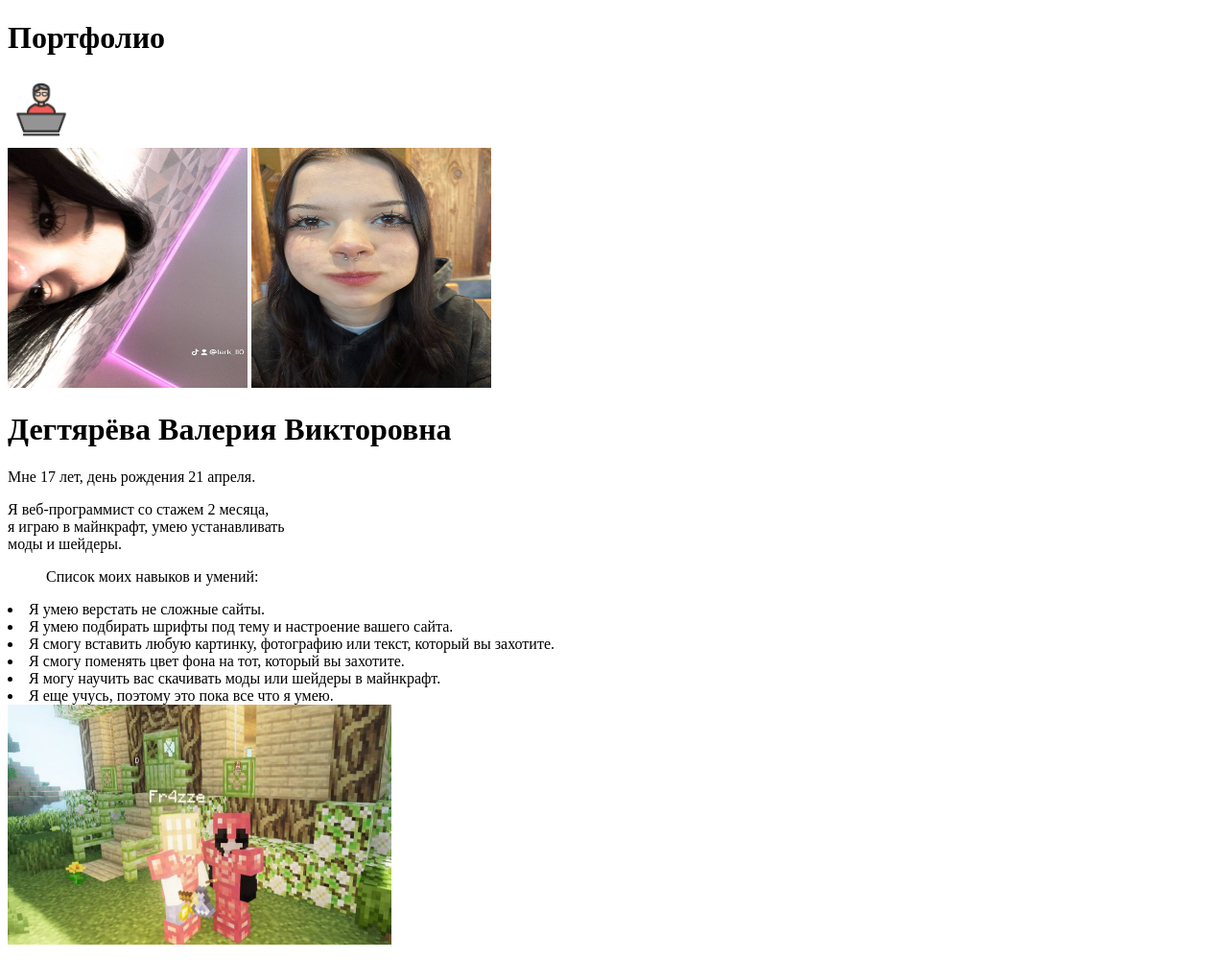
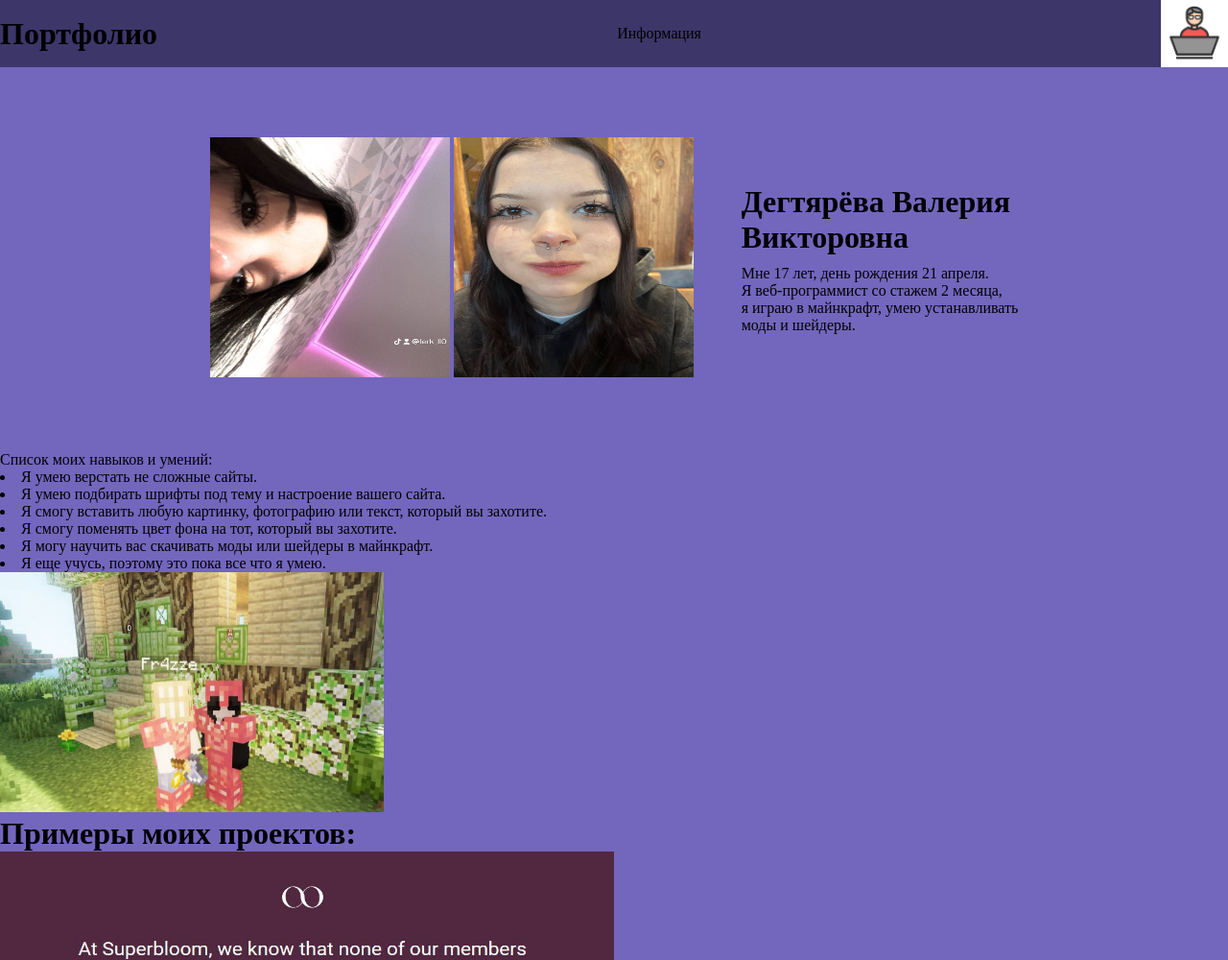
Before and after one commit to husiwijn-L/portfolioo, a plain HTML site: page index.html in a window 1280 px wide. Shown: the top 1000 px of the page at 96% size. Drawn offline with Linux system fonts and the light colour scheme.

Commit message:
сделала head и основную информацию, также внесла изменения в HTML

```diff
--- a/index.html
+++ b/index.html
@@ -9,16 +9,23 @@
 <body>
     <div class="head">
         <h1>Портфолио</h1>
+        <p>Информация</p>
         <img src="image/programmist.jpg" alt="программист" width="70" height="70">
     </div>
     <div class="OsnInfo">
+        <div>
         <img src="image/foto.jpg" alt="мое фото" width="250" height="250">
         <img src="image/foto2.jpg" alt="мое фото2" width="250" height="250">
-        <h1>Дегтярёва Валерия Викторовна</h1>
+        </div>
+        <div class="text1">
+        <h1>Дегтярёва Валерия<br/>Викторовна</h1>
+        <div>
         <p>Мне 17 лет, день рождения 21 апреля.</p>
         <p>Я веб-программист со стажем 2 месяца,<br/>
            я играю в майнкрафт, умею устанавливать<br/>
            моды и шейдеры.</p>
+           </div>
+           </div>
     </div>
     <div class="naviki">
         <div class="spisok">
--- a/styles.css
+++ b/styles.css
@@ -0,0 +1,29 @@
+*{
+    margin: 0;
+    padding: 0;
+}
+
+body{
+    background-color: #7366bd;
+}
+
+.head{
+    background-color: #3d3669;
+    display: flex;
+    justify-content: space-between;
+    align-items: center;
+}
+
+.OsnInfo{
+    height: 400px;
+    display: flex;
+    justify-content: center;
+    align-items: center;
+    gap: 50px;
+}
+
+.text1{
+    display: flex;
+    flex-direction: column;
+    gap: 10px;
+}
```
